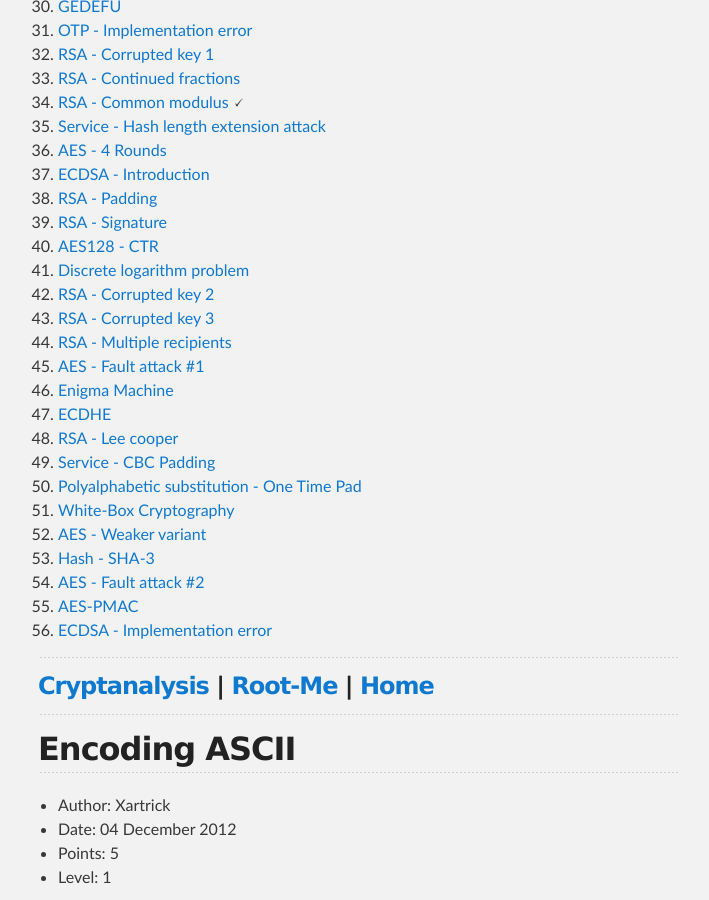
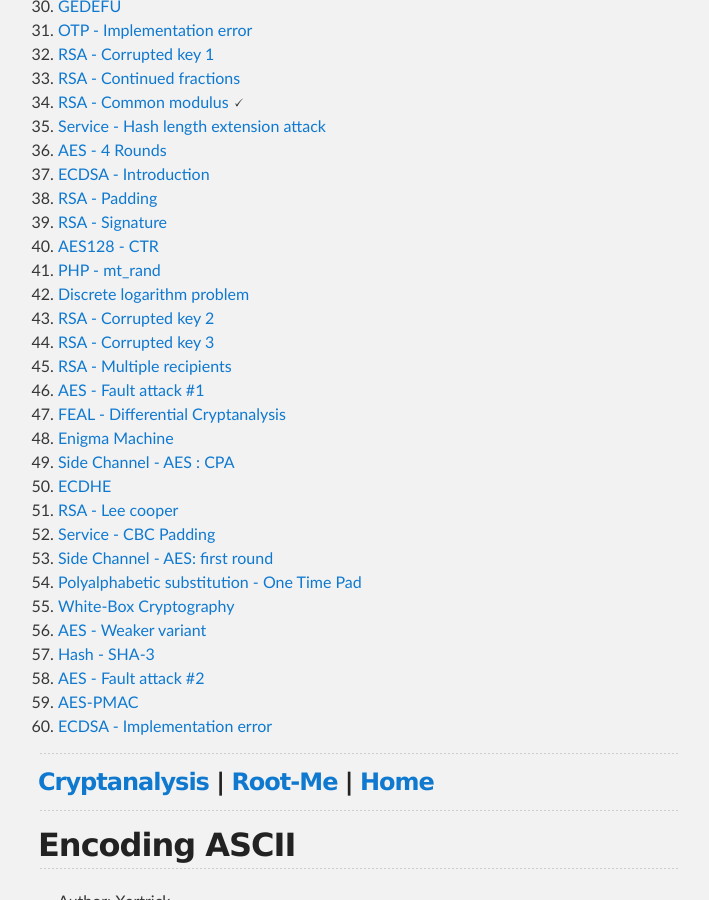
Before and after one commit to djm89uk/djm89uk.github.io, a Jekyll site: the page built from rootme_cryp.md, in a window 1280 px wide and 900 px high, scrolled down 1187 px. Shown: the whole window, without its empty margins (282-991 px from the left). Built offline with Jekyll 4.4.1, drawn with Linux system fonts in a browser that asks for light colours; our own code applies the rules of GitHub Pages for plain Markdown files; some of the changed text lies outside the part shown.

Commit message:
Update rootme_cryp.md

```diff
--- a/rootme_cryp.md
+++ b/rootme_cryp.md
@@ -44,22 +44,26 @@ Break encryption algorithms.
 38. [RSA - Padding](#rsa-padding)
 39. [RSA - Signature](#rsa-signature)
 40. [AES128 - CTR](#aes128-ctr)
-41. [Discrete logarithm problem](#discrete-logarithm-problem)
-42. [RSA - Corrupted key 2](#rsa-corrupted-key-2)
-43. [RSA - Corrupted key 3](#rsa-corrupted-key-3)
-44. [RSA - Multiple recipients](#rsa-multiple-recipients)
-45. [AES - Fault attack #1](#aes-fault-attack-1)
-46. [Enigma Machine](#enigma-machine)
-47. [ECDHE](#ecdhe)
-48. [RSA - Lee cooper](#rsa-lee-cooper)
-49. [Service - CBC Padding](#service-cbc-padding)
-50. [Polyalphabetic substitution - One Time Pad](#polyalphabetic-substitution-One-time-pad)
-51. [White-Box Cryptography](#white-box-cryptography)
-52. [AES - Weaker variant](#aes-weaker-variant)
-53. [Hash - SHA-3](#hash-sha-3)
-54. [AES - Fault attack #2](#aes-fault-attack-2)
-55. [AES-PMAC](#aes-pmac)
-56. [ECDSA - Implementation error](#ecdsa-implementation-error)
+41. [PHP - mt_rand](#php-mt-rand)
+42. [Discrete logarithm problem](#discrete-logarithm-problem)
+43. [RSA - Corrupted key 2](#rsa-corrupted-key-2)
+44. [RSA - Corrupted key 3](#rsa-corrupted-key-3)
+45. [RSA - Multiple recipients](#rsa-multiple-recipients)
+46. [AES - Fault attack #1](#aes-fault-attack-1)
+47. [FEAL - Differential Cryptanalysis](#feal-differential-cryptanalysis)
+48. [Enigma Machine](#enigma-machine)
+49. [Side Channel - AES : CPA](#side-channel-aes-cpa)
+50. [ECDHE](#ecdhe)
+51. [RSA - Lee cooper](#rsa-lee-cooper)
+52. [Service - CBC Padding](#service-cbc-padding)
+53. [Side Channel - AES: first round](#side-channel-aes-first-round)
+54. [Polyalphabetic substitution - One Time Pad](#polyalphabetic-substitution-One-time-pad)
+55. [White-Box Cryptography](#white-box-cryptography)
+56. [AES - Weaker variant](#aes-weaker-variant)
+57. [Hash - SHA-3](#hash-sha-3)
+58. [AES - Fault attack #2](#aes-fault-attack-2)
+59. [AES-PMAC](#aes-pmac)
+60. [ECDSA - Implementation error](#ecdsa-implementation-error)
 
 
 ---
```
Also changed, not shown: other parts of rootme_cryp.md (+1 -1 lines).
